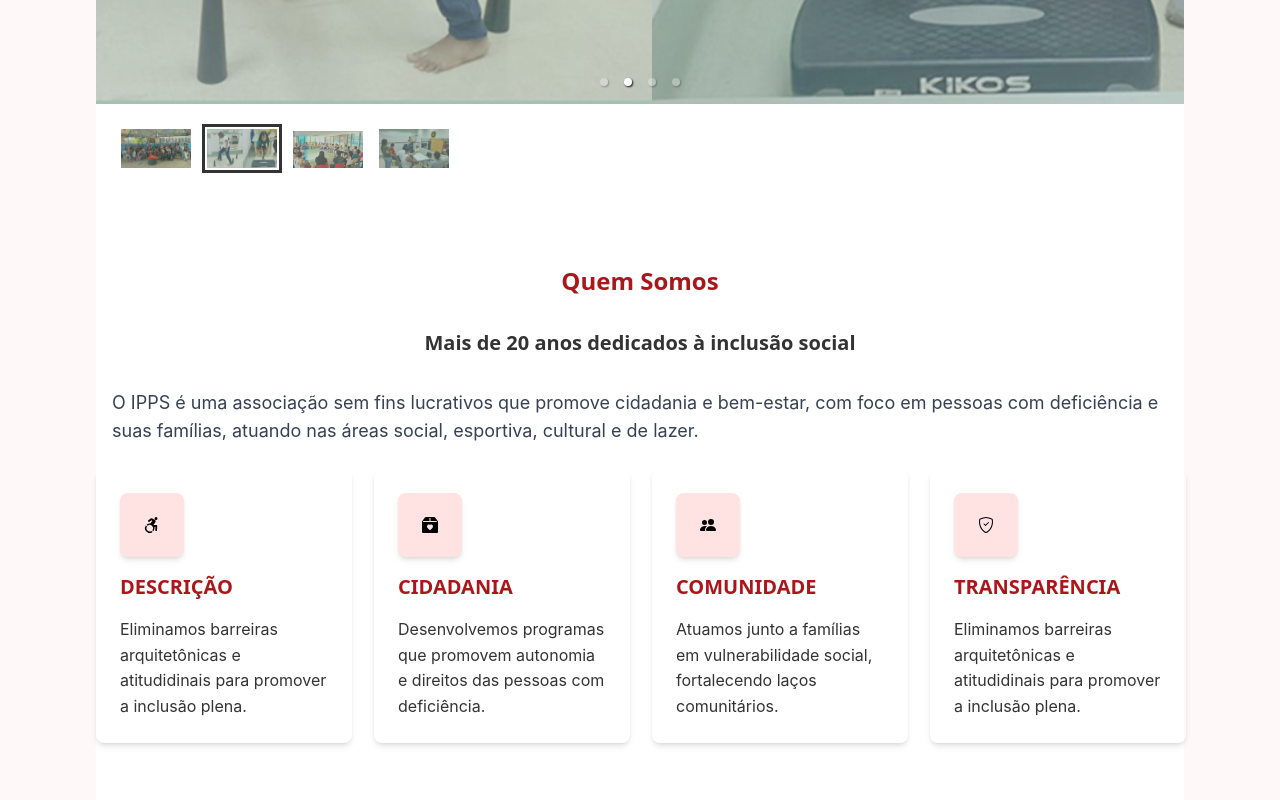
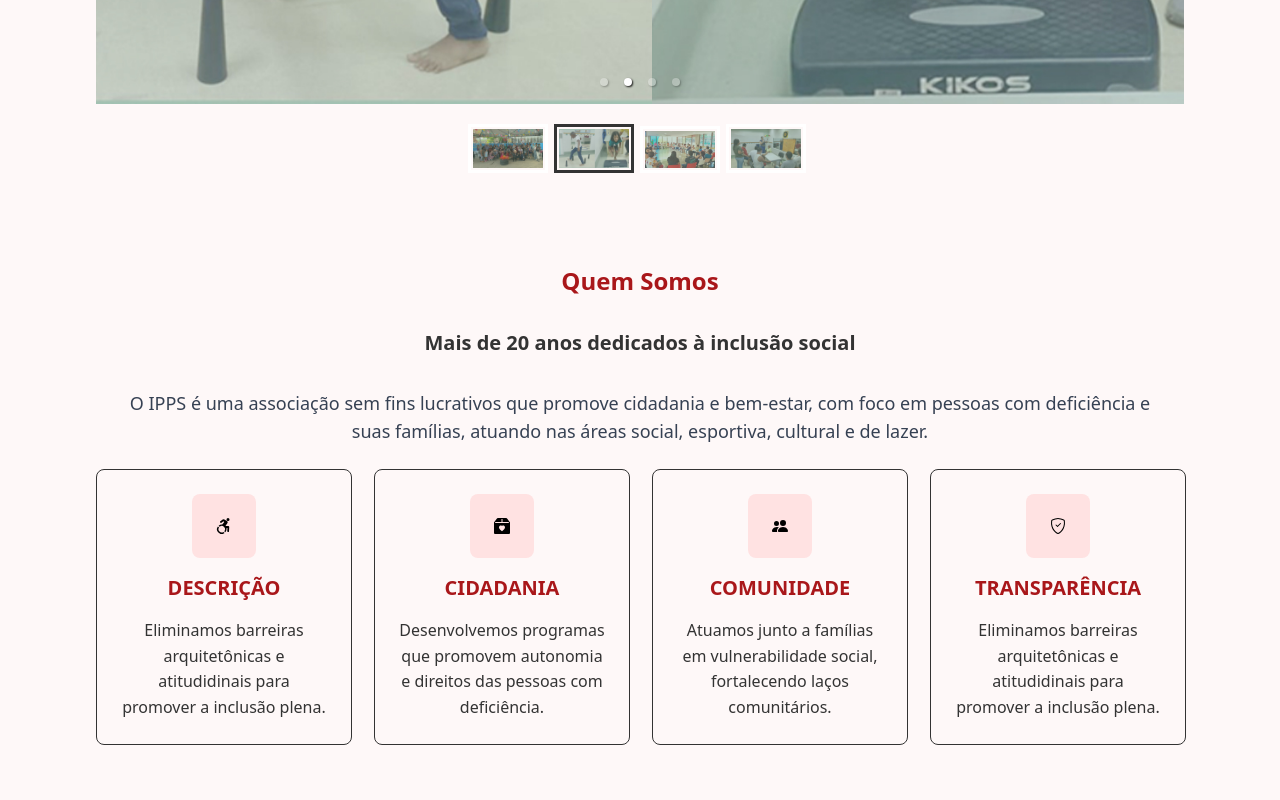
Before and after one commit to MF-Sergio/IPPS, a React (Vite) app: page / in a window 1280 px wide. Shown: the part 620-1420 px from the top of the page. Built offline with nearby package versions, Linux system fonts and the light colour scheme.

Commit message:
fix: ajustes estilo quem somos

```diff
--- a/src/index.css
+++ b/src/index.css
@@ -2,7 +2,10 @@
 
 :root {
   --titulo: #a9171a;
-  --icones: #7B1E3D
+  --icones: #7b1e3d;
+  --fundo: #fef8f8;
+  --borda: #7b7b7c;
+  --branco: #f8f9fa;
   --sans: system-ui, "Segoe UI", Roboto, sans-serif;
   --heading: system-ui, "Segoe UI", Roboto, sans-serif;
   --mono: ui-monospace, Consolas, monospace;
@@ -22,6 +25,7 @@ body {
   color: #333;
   margin: 0;
   padding: 0;
+  text-align: center;
 }
 
 h1,
--- a/src/pages/Home/components/Caixa/Caixa.jsx
+++ b/src/pages/Home/components/Caixa/Caixa.jsx
@@ -1,7 +1,7 @@
 export function Caixa({ icone, title, descricao }) {
   return (
-    <div className="p-6 bg-white-100 rounded-lg shadow-md items-center justify-center w-64">
-      <div className="p-6 bg-red-100 rounded-lg shadow-md mb-4 flex items-center justify-center w-16 h-16">
+    <div className="flex flex-col p-6 bg-white-100 rounded-lg border-1 border-[var(--borda)]-300 items-center justify-center w-64 content-center">
+      <div className="p-6 bg-red-100 rounded-lg mb-4 flex items-center justify-center w-16 h-16">
         {icone}
       </div>
 
--- a/src/pages/Home/components/Hero.tsx/index.tsx
+++ b/src/pages/Home/components/Hero.tsx/index.tsx
@@ -1,4 +1,4 @@
-import Carrossel from "../Carrossel/Carrossel.tsx";
+import Carrossel from "../Carrossel/Carrossel.js";
 
 export default function Hero() {
   return (
--- a/src/pages/Home/components/quemSomos/QuemSomos.tsx
+++ b/src/pages/Home/components/quemSomos/QuemSomos.tsx
@@ -8,7 +8,7 @@ import {
 
 export default function QuemSomos() {
   return (
-    <div className="bg-white py-16">
+    <div className="bg-[var(--fundo)] py-16 ">
       <div className="container mx-auto px-4">
         <h2 className="text-2xl font-bold mb-8 text-center titulo">
           Quem Somos
--- a/src/pages/Home/index.tsx
+++ b/src/pages/Home/index.tsx
@@ -3,7 +3,7 @@ import QuemSomos from "./components/quemSomos/QuemSomos.js";
 
 export default function Home() {
   return (
-    <div className="bg-white">
+    <div className="bg-[var(--fundo)]">
       {/* Conteúdo da Home separe por sessoes, crie componentes de sessions para cada uma das sessões */}
       <Hero />
       <QuemSomos />
```
